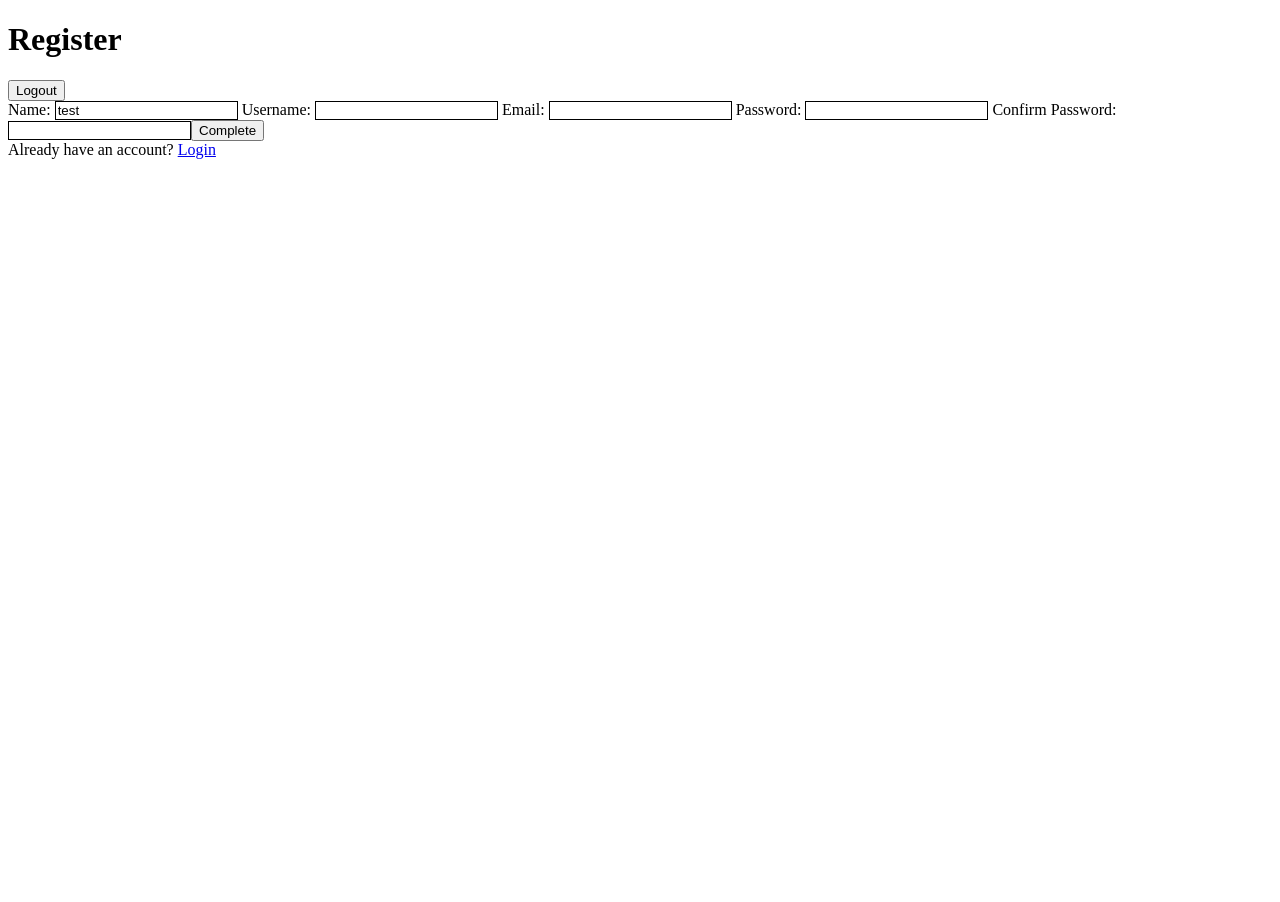
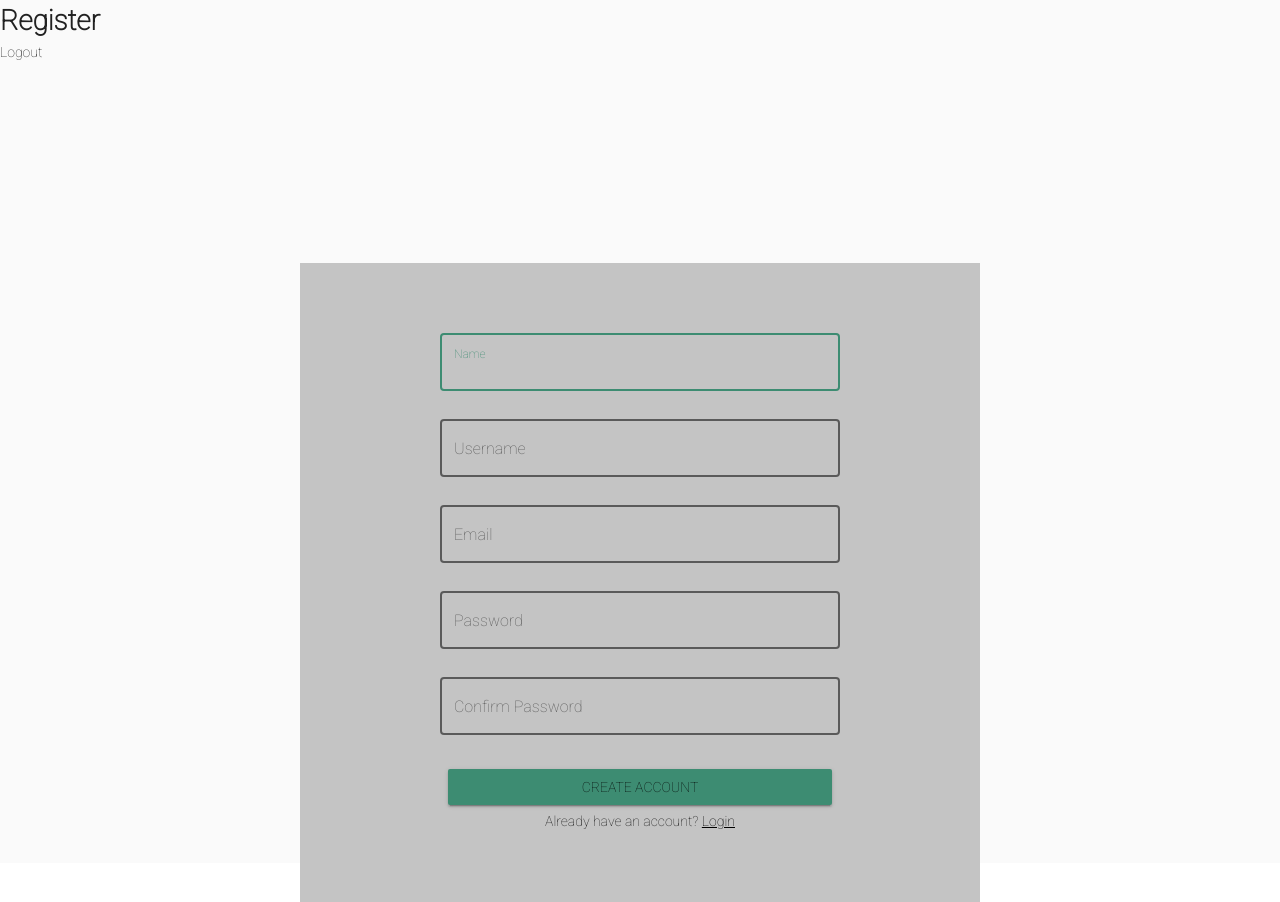
Before and after one commit to bethtelford/vue-experiment, a Vue app: page /signup in a window 1280 px wide. Before the commit the page ends 800 px from the top, so only its background shows below. Built offline with nearby package versions, Linux system fonts and the light colour scheme; no server answers.

Commit message:
Installed vuetify, styled register form

```diff
--- a/babel.config.js
+++ b/babel.config.js
@@ -1,5 +1,10 @@
 module.exports = {
-  presets: [
-    '@vue/app'
+  "presets": [
+    [
+      "@vue/app",
+      {
+        "useBuiltIns": "entry"
+      }
+    ]
   ]
 }
--- a/public/index.html
+++ b/public/index.html
@@ -5,6 +5,7 @@
     <meta http-equiv="X-UA-Compatible" content="IE=edge">
     <meta name="viewport" content="width=device-width,initial-scale=1.0">
     <link rel="icon" href="<%= BASE_URL %>favicon.ico">
+    <link href="https://fonts.googleapis.com/css?family=Roboto:100:300,400,500,700,900|Material+Icons" rel="stylesheet">
     <title>summa-coding-challenge</title>
   </head>
   <body>
--- a/src/App.vue
+++ b/src/App.vue
@@ -1,8 +1,10 @@
 <template>
-  <div id="app">
+  <v-app>
     <the-nav-bar/>
-    <router-view/>
-  </div>
+    <v-content>
+      <router-view/>
+    </v-content>
+  </v-app>
 </template>
 
 <script>
@@ -12,3 +14,22 @@ export default {
   components: { TheNavBar }
 };
 </script>
+
+<style>
+.links {
+  color: black;
+}
+.links:hover {
+  color:#3D8C72;
+}
+.form-container {
+  padding: 70px;
+  background-color: #C4C4C4;
+}
+.form {
+  display: flex;
+  flex-direction: column;
+  width: 400px;
+}
+
+</style>
--- a/src/main.js
+++ b/src/main.js
@@ -1,4 +1,6 @@
+import '@babel/polyfill'
 import Vue from 'vue'
+import './plugins/vuetify'
 import App from './App.vue'
 import router from './router'
 import store from './store'
--- /dev/null
+++ b/src/plugins/vuetify.js
@@ -0,0 +1,6 @@
+import Vue from 'vue'
+import Vuetify from 'vuetify'
+import 'vuetify/dist/vuetify.min.css'
+
+Vue.use(Vuetify, {
+})
--- a/src/views/RegisterPage.vue
+++ b/src/views/RegisterPage.vue
@@ -1,25 +1,62 @@
 <template>
   <div class="register">
-    <form @submit="toggleModule">
-      Name: <input v-model="name"/>
-      Username: <input v-model="username"/>
-      Email: <input
+    <v-layout
+      align-center
+      justify-center
+      column
+      class='form-container'
+    >
+      <v-form
+        @submit="toggleModule"
+        class='form'
+      >
+        <v-text-field
+          label='Name'
+          outline
+          autofocus
+          clearable
+          color='#3D8C72'
+          v-model="name"
+        />
+        <v-text-field
+          label='Username'
+          outline clearable
+          color='#3D8C72'
+          v-model="username"
+        />
+        <v-text-field
+          label='Email'
+          outline
+          clearable
+          color='#3D8C72'
           v-model="email"
-        @blur='validateEmail'
+          :rules="[validateEmail]"
+          validate-on-blur
         />
-      Password: <input
+        <v-text-field
+          label='Password'
+          outline
+          clearable
+          color='#3D8C72'
           v-model="password"
-        @blur="validatePasswordLength"
+          :rules="[validatePasswordLength]"
+          validate-on-blur
           type='password'
         />
-      Confirm Password: <input
+        <v-text-field
+          label='Confirm Password'
+          outline
+          clearable
+          color='#3D8C72'
           v-model="confirmPassword"
-        @blur="validatePasswordMatch"
+          :rules="[validatePasswordMatch]"
+          validate-on-blur
           type='password'
         />
-      <button>Complete</button>
-    </form>
-    <span>Already have an account? <router-link to='/login'>Login</router-link></span>
+        <v-btn color='#3D8C72'>Create Account</v-btn>
+      </v-form>
+      <span>Already have an account? <router-link class='links' to='/login'>Login</router-link></span>
+    </v-layout>
     <div v-show="showModule">
       I am the module
       <button @click="register">Confirm</button>
@@ -36,7 +73,7 @@ export default {
   name: "Register",
   data() {
     return {
-      name: "test",
+      name: "",
       username: "",
       email: "",
       password: "",
@@ -66,25 +103,31 @@ export default {
       var re = /^(([^<>()\[\]\\.,;:\s@"]+(\.[^<>()\[\]\\.,;:\s@"]+)*)|(".+"))@((\[[0-9]{1,3}\.[0-9]{1,3}\.[0-9]{1,3}\.[0-9]{1,3}\])|(([a-zA-Z\-0-9]+\.)+[a-zA-Z]{2,}))$/;
       if (re.test(String(this.email).toLowerCase())) {
         this.allowModule = true;
+        return true;
       } else {
         console.log("you need a valid email address");
         this.allowModule = false;
+        return 'You need to enter a valid email address'
       }
     },
     validatePasswordLength() {
       if (this.password.length >= 2) {
         this.allowModule = true;
+        return true
       } else {
         console.log("you need a longer password", this.password);
         this.allowModule = false;
+        return "You need a longer password"
       }
     },
     validatePasswordMatch() {
       if (this.password === this.confirmPassword) {
         this.allowModule = true;
+        return true
       } else {
         console.log("does not match");
         this.allowModule = false;
+        return "Passwords don't match"
       }
     },
     toggleModule(e) {
@@ -120,8 +163,9 @@ export default {
 };
 </script>
 
-<style>
-input {
-  border: 1px solid black;
+<style scoped>
+.register {
+  height: 100vh;
+  padding: 200px 300px;
 }
 </style>
```
Also changed, not shown: package.json (+6 -3 lines), 1 other file (tests, documents, lock files or other folders). Lines whose indentation alone changed are shown as unchanged.
